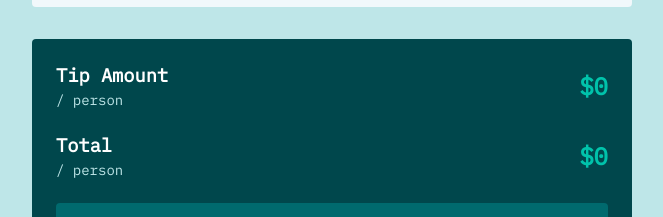
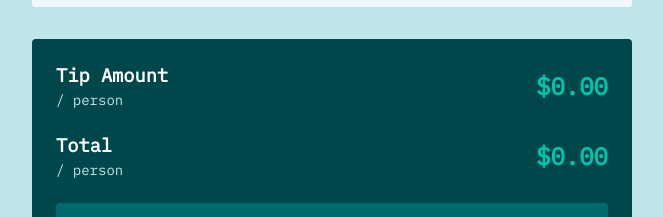
Before and after one commit to lizbryson/tip-calculator, a React (Create React App) app: page / in a window 1280 px wide. Shown: the part 371-588 px from the top of the page, without its empty margins (308-971 px from the left). Built offline with nearby package versions, Linux system fonts and the light colour scheme.

Commit message:
fixed NaN errors on edge-use cases

```diff
--- a/src/App/App.js
+++ b/src/App/App.js
@@ -1,6 +1,7 @@
 import React, { useState } from 'react';
 import TipForm from '../TipForm/TipForm';
 import TipResults from '../TipResults/TipResults';
+import { convertValue } from '../Helpers.js';
 import './App.css';
 
 const App = () => {
@@ -23,6 +24,8 @@ const App = () => {
         tipRate={tipRate}
         totalPeople={totalPeople}
         totalBill={totalBill}
+        setTotalBill={setTotalBill}
+        setTotalPeople={setTotalPeople}
         />
     </div>
   )
--- /dev/null
+++ b/src/Helpers.js
@@ -0,0 +1,21 @@
+export const convertValue = {
+  stripCurrency: str => {
+      return  str.replace(/[^0-9.,]/g, '');
+  },
+  toNumber: str => {
+    if (typeof str === 'string') {
+      str = str.replace(/[^0-9.,]/g, '');
+      console.log(str);
+      str = parseFloat(str);
+      console.log((+str).toFixed(2));
+      // str = parseFloat(str);
+      // console.log(str);
+
+    }
+
+    return str;
+  },
+  toCurrency: num => {
+    return new Intl.NumberFormat('en-US', { style: 'currency', currency: 'USD' }).format(num);
+  }
+}
--- a/src/ResetButon/ResetButton.js
+++ b/src/ResetButon/ResetButton.js
@@ -1,8 +1,9 @@
 import React from 'react';
 
-const ResetButton = () => {
+const ResetButton = ({ setTotalBill, setTotalPeople }) => {
   const handleResetClick = () => {
-    alert('reset clicked');
+    setTotalBill(0);
+    setTotalPeople(1);
   }
   return (
     <button
--- a/src/ResultsLine/ResultsLine.js
+++ b/src/ResultsLine/ResultsLine.js
@@ -1,7 +1,8 @@
 import React from 'react';
+import { convertValue } from '../Helpers.js';
 
 
-const ResultsLine = ({title, value}) => {
+const ResultsLine = ({ title, value }) => {
   return (
     <div className="tipResults__section">
       <div className="tipResults__labels">
@@ -15,5 +16,4 @@ const ResultsLine = ({title, value}) => {
   )
 }
 
-
 export default ResultsLine;
--- a/src/TipForm/TipForm.js
+++ b/src/TipForm/TipForm.js
@@ -24,7 +24,7 @@ const TipForm = ({ totalPeople, totalBill, setTotalBill, setTotalPeople, setTipR
         value={totalBill}
         updateState={setTotalBill}
          />
-      <label className="tipForm__label" for="tip-rate">Select Tip %</label>
+      <label className="tipForm__label" htmlFor="tip-rate">Select Tip %</label>
       <fieldset onChange={handleRadioChange} id="tip-rate" className="tipForm__fieldset">
         {tipRadioButtons}
       </fieldset>
--- a/src/TipInput/TipInput.js
+++ b/src/TipInput/TipInput.js
@@ -1,26 +1,28 @@
 import React from 'react';
+import { convertValue } from '../Helpers.js';
+
 
 const TipInput = ({ label, placeholder, value, updateState }) => {
+
   const inputID = `${label.toLowerCase()}-total`;
 
   const handleInputChange = ({ target }) => {
 
-    let num = target.value.replace(/[^0-9.,]/g, '');
+    const num = convertValue.stripCurrency(target.value);
 
-    if (num[0] === '.') num = '0' + num;
-
-    (num === '') ? updateState(0) : updateState(num);
-
+    if (label === 'Bill Total') {
+      (num === '') ? updateState(0) : updateState('$' + num);
+    } else {
+      (num === '') ? updateState(0) : updateState(num);
+    }
   }
-
-  const formatNumber = num => new Intl.NumberFormat('en-US', { style: 'currency', currency: 'USD' }).format(num);
 
   return (
     <div>
-      <label className="tipForm__label" for="{inputID}">{label}</label>
+      <label className="tipForm__label" htmlFor="{inputID}">{label}</label>
       <input
         className="tipForm__input"
-        id="{inputID}"
+        id={inputID}
         name="bill-total"
         type="text"
         value={value === 0 ? '' : value}
--- a/src/TipRadio/TipRadio.js
+++ b/src/TipRadio/TipRadio.js
@@ -3,13 +3,13 @@ import React from 'react';
 
 const TipRadio = ({rate, checked}) => {
   return (
-    <label className="tipForm__radio" for={`tip_${rate}`}>
+    <label className="tipForm__radio" htmlFor={`tip_${rate}`}>
       <input id={`tip_${rate}`}
         className="tipFormRadio__input"
         type="radio"
         name="tip-rate"
         value={rate / 100}
-        checked={checked} />
+        defaultChecked={checked} />
       <span>{`${rate}%`}</span>
     </label>
   )
--- a/src/TipResults/TipResults.js
+++ b/src/TipResults/TipResults.js
@@ -1,17 +1,23 @@
 import React from 'react';
 import ResultsLine from '../ResultsLine/ResultsLine';
 import ResetButton from '../ResetButon/ResetButton';
+import { convertValue } from '../Helpers.js';
 
-const TipResults = ({totalPeople, totalBill, tipRate}) => {
-  const tipTotal = parseInt(totalBill, 10) * tipRate;
-  const displayTotalValue = '$' + ((parseInt(totalBill) + tipTotal) / 2);
-  const displayTotalTip = '$' + (tipTotal / 2);
+const TipResults = ({totalPeople, totalBill, tipRate, setTotalBill, setTotalPeople}) => {
+
+  totalPeople = (!totalPeople || totalPeople === '0') ? 1 : totalPeople;
+
+  const tipTotal = convertValue.toNumber(totalBill) * tipRate;
+  const costTotal = convertValue.toNumber(totalBill) + tipTotal;
+
+  const displayTotalValue = convertValue.toCurrency(costTotal / totalPeople);
+  const displayTotalTip = convertValue.toCurrency(tipTotal / totalPeople);
 
   return (
     <div className="tipResults">
       <ResultsLine key="results_tip" title="Tip Amount" value={displayTotalTip} />
       <ResultsLine key="results_total" title="Total" value={displayTotalValue} />
-      <ResetButton />
+      <ResetButton setTotalBill={setTotalBill} setTotalPeople={setTotalPeople} />
     </div>
   )
 }
```
